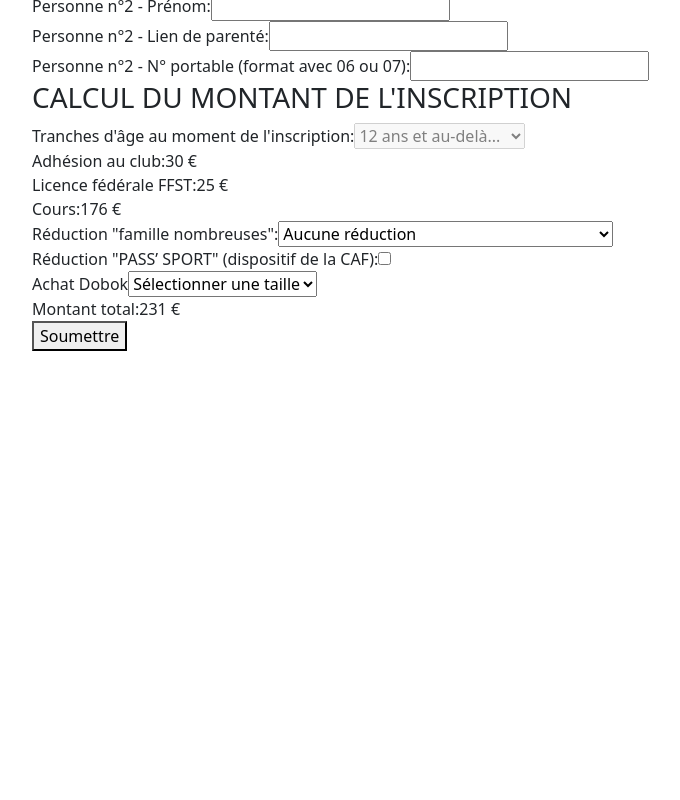
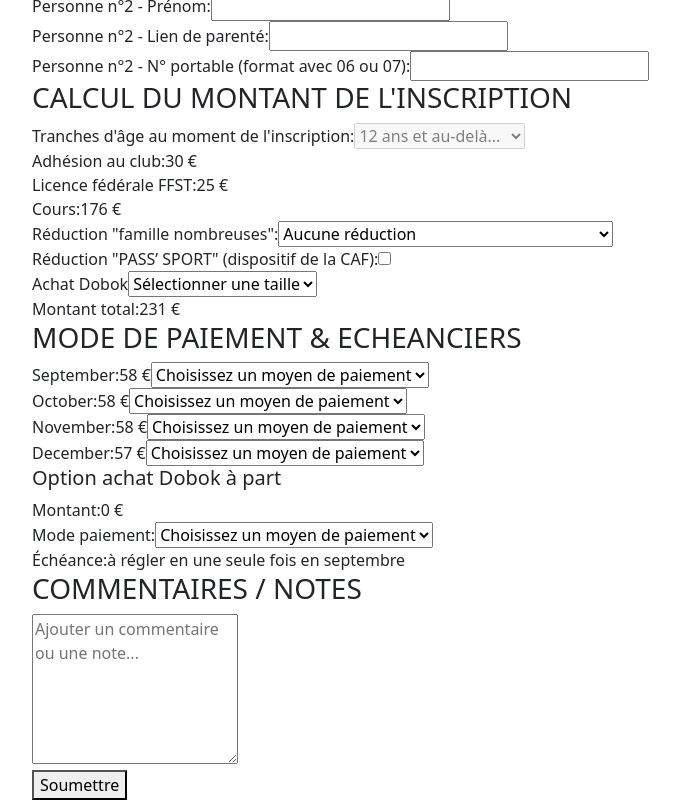
Before and after one commit to Azurhys/inscriptions_tkd, a React (Vite) app in the folder inscriptions_tkd/: page / in a window 1280 px wide. Shown: the part 746-1546 px from the top of the page, without its empty margins (50-730 px from the left). Before the commit the page ends 1097 px from the top, so only its background shows below. Built offline with nearby package versions, Linux system fonts and the light colour scheme.

Commit message:
Form fini RAF BDD + Settings

```diff
--- a/inscriptions_tkd/package.json
+++ b/inscriptions_tkd/package.json
@@ -11,9 +11,11 @@
   "dependencies": {
     "axios": "^1.4.0",
     "bootstrap": "^5.3.1",
+    "docxtemplater": "^3.37.12",
     "joi": "^17.9.2",
     "react": "^18.2.0",
     "react-dom": "^18.2.0",
+    "react-pdf": "^7.3.3",
     "react-router-dom": "^6.14.2"
   },
   "devDependencies": {
--- a/inscriptions_tkd/src/composants/Inscription.jsx
+++ b/inscriptions_tkd/src/composants/Inscription.jsx
@@ -16,6 +16,7 @@ const Inscription = () => {
     const [portable1, setPortable1] = useState('');
     const [portable2, setPortable2] = useState('');
     const [age, setAge] = useState(0);
+    const [commentaire, setCommentaire] = useState("");
     const tarifs = {
         babyTaekwondo: {
           adhesionClub: 30,
@@ -77,7 +78,9 @@ const Inscription = () => {
         lienParente: '',
         numeroPortable: '',
       });
-
+      const [paiements, setPaiements] = useState([]);
+      const [dobokPaiement, setDobokPaiement] = useState("");
+      const [dobokEcheance, setDobokEcheance] = useState("");
       const calculerMontantTotal = () => {
         const tarif = tarifs[trancheAge];
         let total = tarif.adhesionClub + tarif.licenceFFST + tarif.cours;
@@ -135,7 +138,23 @@ const Inscription = () => {
           } else {
             setTrancheAge('adosAdultes');
           }
-      }, [trancheAge, reductionFamille, hasReductionPassSport, dobokTaille, dateNaissance, age]);
+          const generateEcheanciers = () => {
+            const montantTotalPaiement = montantTotal - (dobokTaille ? dobokTailles.find((item) => item.taille === dobokTaille)?.prix || 0 : 0);
+            const montantSeptembre = montantTotalPaiement > 0 ? Math.ceil(montantTotalPaiement / 4) : 0;
+            const echeanciers = [];
+            for (let i = 0; i < 4; i++) {
+              const dateEcheance = new Date(2023, 8 + i, 1); // 1er septembre, 1er octobre, 1er novembre, 1er janvier
+              echeanciers.push({
+                mois: dateEcheance.toLocaleString("default", { month: "long" }),
+                montant: montantTotalPaiement > 0 ? (i === 3 ? montantTotalPaiement - montantSeptembre * 3 : montantSeptembre) : 0,
+                moyenPaiement: "",
+              });
+            }
+            setPaiements(echeanciers);
+          };
+
+          generateEcheanciers();
+      }, [trancheAge, reductionFamille, hasReductionPassSport, dobokTaille, dateNaissance, age, montantTotal]);
 
     // Fonction pour calculer l'âge au 1er septembre 2023
     const calculateAge = (birthdate) => {
@@ -354,6 +373,61 @@ const Inscription = () => {
           <span>{montantTotal} €</span>
         </div>
       </div>
+      <div>
+        <h3>MODE DE PAIEMENT & ECHEANCIERS</h3>
+        {paiements.map((paiement) => (
+          <div key={paiement.mois}>
+            <label>{paiement.mois}:</label>
+            <span>{paiement.montant} €</span>
+            <select
+              value={paiement.moyenPaiement}
+              onChange={(e) => {
+                const updatedPaiements = paiements.map((p) =>
+                  p.mois === paiement.mois ? { ...p, moyenPaiement: e.target.value } : p
+                );
+                setPaiements(updatedPaiements);
+              }}
+            >
+              <option value="">Choisissez un moyen de paiement</option>
+              <option value="Espèces">Espèces</option>
+              <option value="Chèque">Chèque</option>
+              <option value="ANCV">ANCV</option>
+              <option value="Coupons-sport">Coupons-sport</option>
+              <option value="CB">CB</option>
+            </select>
+          </div>
+        ))}
+        <h5>Option achat Dobok à part</h5>
+        <div>
+          <label>Montant:</label>
+          <span>{dobokTaille ? dobokTailles.find((item) => item.taille === dobokTaille)?.prix : 0} €</span>
+        </div>
+        <div>
+          <label>Mode paiement:</label>
+          <select value={dobokPaiement} onChange={(e) => setDobokPaiement(e.target.value)}>
+            <option value="">Choisissez un moyen de paiement</option>
+            <option value="Espèces">Espèces</option>
+            <option value="Chèque">Chèque</option>
+            <option value="ANCV">ANCV</option>
+            <option value="Coupons-sport">Coupons-sport</option>
+            <option value="CB">CB</option>
+          </select>
+        </div>
+        <div>
+          <label>Échéance:</label>
+          <span>à régler en une seule fois en septembre</span>
+        </div>
+      </div>
+        <div>
+          <h3>COMMENTAIRES / NOTES</h3>
+          <textarea
+            value={commentaire}
+            onChange={(e) => setCommentaire(e.target.value)}
+            rows={6}
+            maxLength={3000}
+            placeholder="Ajouter un commentaire ou une note..."
+          />
+        </div>
         <button type="submit">Soumettre</button>
       </form>
     );
```
Also changed, not shown: 1 other file (tests, documents, lock files or other folders).
